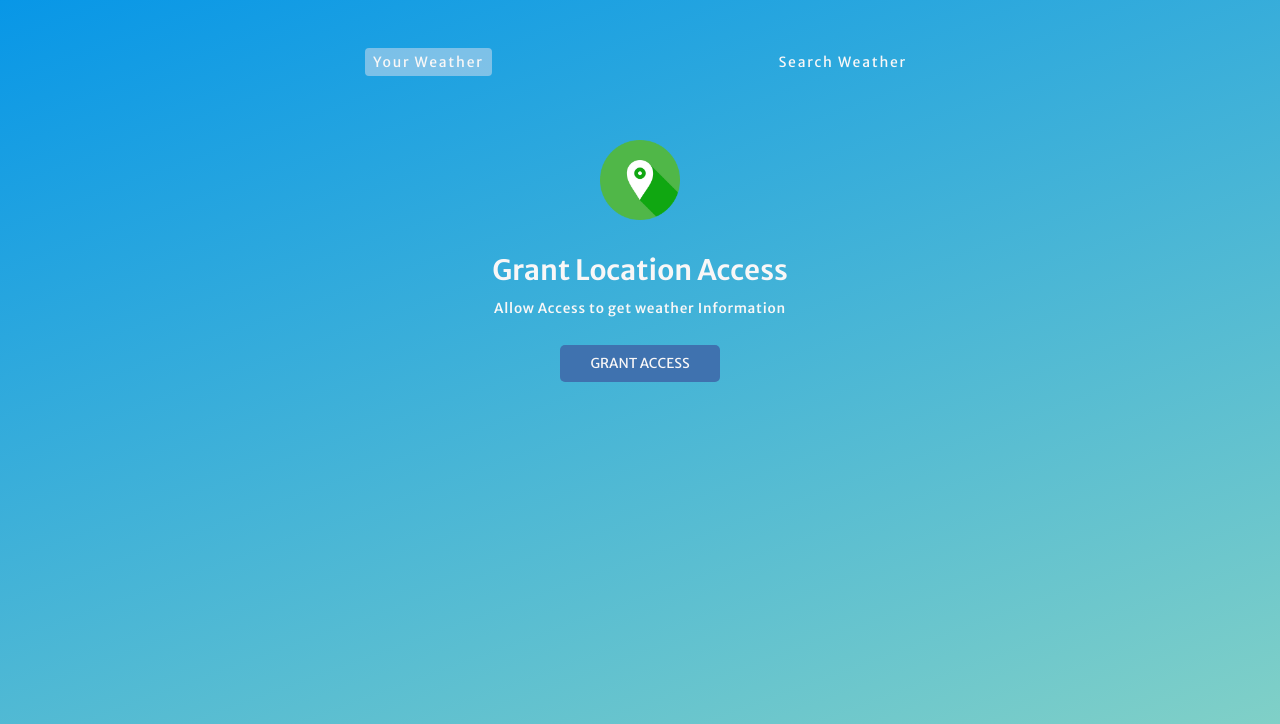
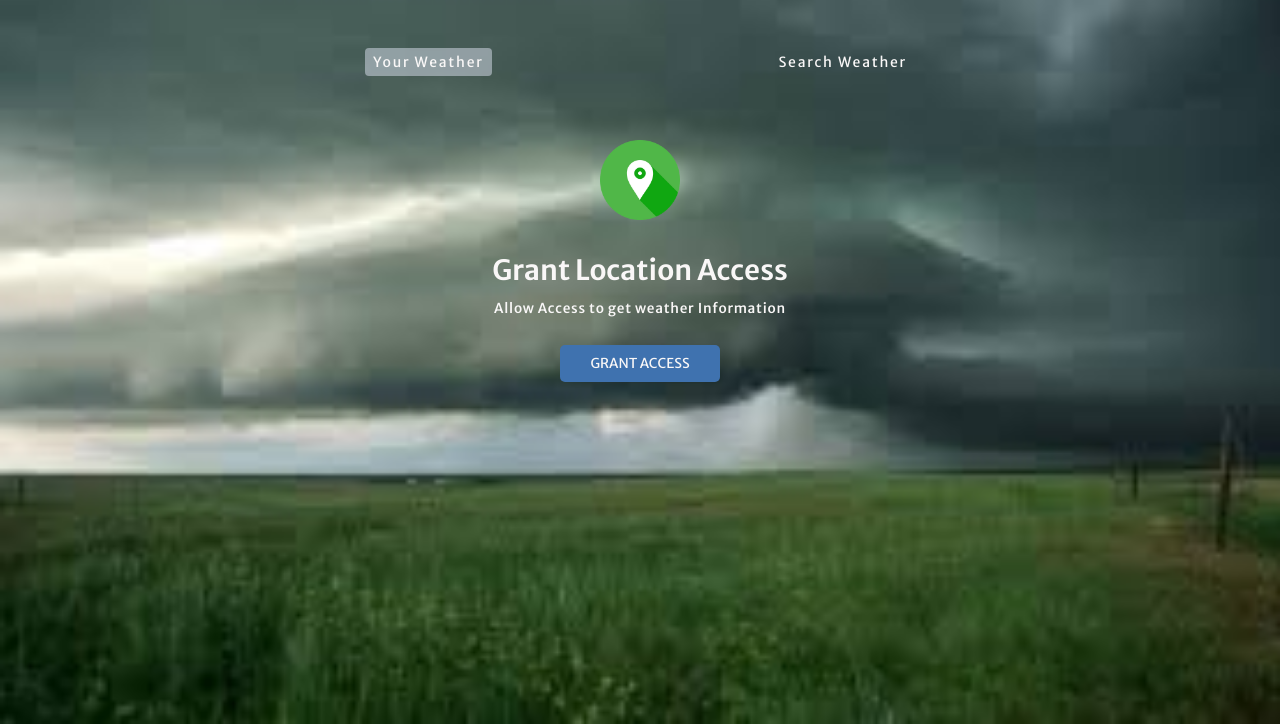
Before and after one commit to iam-santosh/WeatherApp1, a plain HTML site: page index.html in a window 1280 px wide. Shown: the part 76-800 px from the top of the page. Drawn offline with Linux system fonts and the light colour scheme.

Commit message:
Update styles.css

```diff
--- a/styles.css
+++ b/styles.css
@@ -16,10 +16,11 @@
     width:100vw;
     height:100vh;
     color: var(--colorLight2);
-    background-color: #0093E9;
-    background-image: linear-gradient(160deg, #0093E9 0%, #80D0C7 100%);
+    background-image: url(assets/download.jpg);
+    background-size: cover;
+    background-repeat: no-repeat;
+}
 
-}
 
 h1 {
     text-align: center;
```
